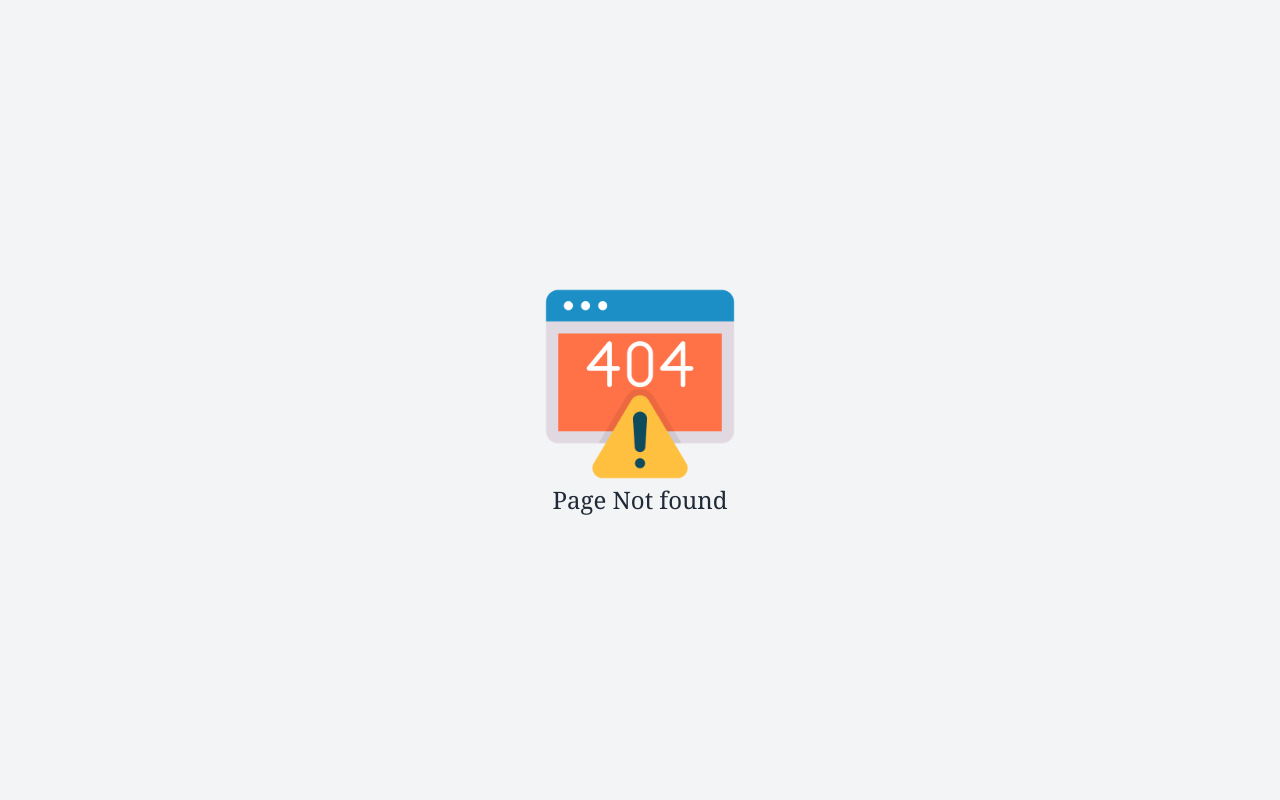
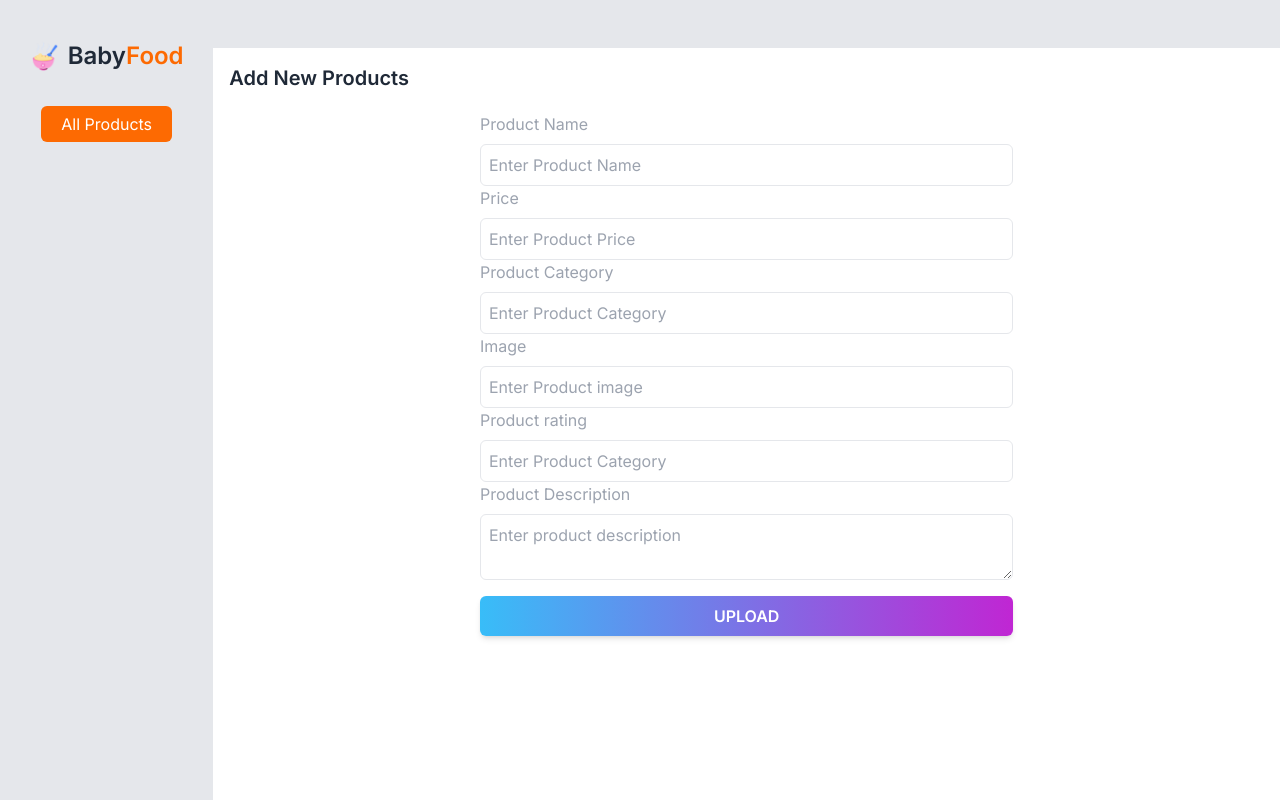
Before and after one commit to shukumar-542/baby-food-frontend, a Next.js app: page /dashboard/products/add-product in a window 1280 px wide. Before the commit this address had no page. Built offline with nearby package versions, Linux system fonts and the light colour scheme.

Commit message:
Implement product added functionality

```diff
--- /dev/null
+++ b/src/app/(withDashboardLayout)/dashboard/products/add-product/page.tsx
@@ -0,0 +1,85 @@
+"use client"
+import { useAddProductMutation } from '@/redux/api/productApi';
+import { addNewProduct } from '@/services/action/addProducts';
+import { useRouter } from 'next/navigation';
+import React from 'react';
+import { SubmitHandler, useForm } from 'react-hook-form';
+import { toast } from 'sonner';
+
+type TUpdateProduct = {
+    productName: string,
+    price: string,
+    description: string,
+    rating: string,
+    image: string,
+    category: string
+
+}
+
+const AddProductPage = (    ) => {
+    // const [addProduct] = useAddProductMutation()
+    const router = useRouter()
+    const {
+        register,
+        handleSubmit,
+        formState: { errors },
+    } = useForm<TUpdateProduct>()
+
+    const onSubmit: SubmitHandler<TUpdateProduct> = async (data) => {
+        try {
+            const res = await addNewProduct(data)
+            if(res?.insertedId){
+             toast.success('product added successfully')
+             router.push('/dashboard/products')
+            }
+        } catch (err: any) {
+            console.error(err.message)
+        }
+
+
+    }
+
+    return (
+        <div className=''>
+            <h1 className='mt-4 ml-4 text-xl font-semibold'>Add New Products</h1>
+
+
+            <div className='mt-5 max-w-[50%] mx-auto'>
+                <form onSubmit={handleSubmit(onSubmit)}>
+                    <div className="flex flex-col space-y-2 w-full">
+                        <label htmlFor="title" className="text-gray-400">Product Name</label>
+                        <input {...register("productName")} type="text" className="border rounded-md p-2" placeholder="Enter Product Name" name="productName" id="" />
+                    </div>
+                    <div className="flex flex-col space-y-2 w-full">
+                        <label htmlFor="price" className="text-gray-400">Price</label>
+                        <input {...register("price")} type="text" className="border rounded-md p-2" placeholder="Enter Product Price" name="price" id="" />
+                    </div>
+                    <div className="flex flex-col space-y-2 w-full">
+                        <label htmlFor="category" className="text-gray-400">Product Category</label>
+                        <input {...register("category")} type="text" className="border rounded-md p-2" placeholder="Enter Product Category" name="category" id="" />
+                    </div>
+                    <div className="flex flex-col space-y-2 w-full">
+                        <label htmlFor="category" className="text-gray-400">Image</label>
+                        <input {...register("image")} type="text" className="border rounded-md p-2" placeholder="Enter Product image" name="image" id="" />
+                    </div>
+                    <div className="flex flex-col space-y-2 w-full">
+                        <label htmlFor="category" className="text-gray-400">Product rating</label>
+                        <input {...register("rating")} type="text" className="border rounded-md p-2" placeholder="Enter Product Category" name="rating" id="" />
+                    </div>
+                    <div className="flex flex-col space-y-2 w-full">
+                        <label htmlFor="description" className="text-gray-400">Product Description</label>
+                        <textarea {...register("description")} className="border rounded-md p-2" placeholder="Enter product description" name="description" id="" />
+                    </div>
+
+
+                    <button type="submit" className="w-full px-4 py-2 font-semibold shadow-md  uppercase cursor-pointer hover:bg-slate-200 transition-all  mt-4 text-center rounded-md bg-gradient-to-r from-sky-400 to-fuchsia-600 text-white">Upload</button>
+
+                </form>
+
+            </div>
+
+        </div>
+    );
+};
+
+export default AddProductPage;
--- a/src/app/(withDashboardLayout)/dashboard/all-products/page.tsx
+++ b/src/app/(withDashboardLayout)/dashboard/products/page.tsx
@@ -3,9 +3,11 @@ import Modal from '@/components/ui/Modal/Modal';
 import { useAllProductQuery, useDeleteProductMutation } from '@/redux/api/productApi';
 import { product } from '@/type/product';
 import Image from 'next/image';
+import Link from 'next/link';
 import React, { useState } from 'react';
 import { AiOutlineDelete } from 'react-icons/ai';
 import { FaRegEdit } from 'react-icons/fa';
+import { IoIosAdd } from 'react-icons/io';
 import { toast } from 'sonner';
 
 const DashboardAllProductPage = () => {
@@ -48,7 +50,14 @@ const DashboardAllProductPage = () => {
                 )
             }
             <div className='p-4 '>
-                <p className='text-2xl font-bold py-2'><span className='text-[#2C188D]'>All</span> <span className='text-[#FD6A02]'>Products</span></p>
+                <div className='flex justify-between items-center mx-2'>
+                    <p className='text-2xl font-bold py-2'><span className='text-[#2C188D]'>All</span> <span className='text-[#FD6A02]'>Products</span></p>
+                    <Link href='/dashboard/products/add-product'>
+                        <button className='bg-gray-300 px-4 py-2 rounded-md flex items-center  '>
+                            <IoIosAdd size={20} />
+                            Add New Products</button>
+                    </Link>
+                </div>
 
 
 
--- a/src/components/shared/Navbar.tsx
+++ b/src/components/shared/Navbar.tsx
@@ -84,7 +84,7 @@ const Navbar = () => {
                             <Link href="/category">Categories</Link>
                         </li>
                         <li className="hover:bg-[#FD6A02] rounded-md hover:text-white ">
-                            <Link href="/dashboard/all-products">Dashboard</Link>
+                            <Link href="/dashboard/products">Dashboard</Link>
                         </li>
                         <li className="hover:bg-[#FD6A02] rounded-md hover:text-white ">
                             <Link href="/contact-us">Contact Us</Link>
--- /dev/null
+++ b/src/services/action/addProducts.ts
@@ -0,0 +1,16 @@
+import { FieldValues } from "react-hook-form";
+
+export const addNewProduct = async (data: FieldValues) => {
+    const res = await fetch(`${process.env.NEXT_PUBLIC_BACKEND_API_URL}/product`, {
+        method: 'POST',
+        headers: {
+            'Content-Type': 'application/json'
+        },
+        body: JSON.stringify(data),
+        cache: 'no-store'
+    })
+    const product = await res.json()
+    return product
+
+
+}
```
Also changed, not shown: src/redux/api/productApi.ts (+15 -2 lines).
